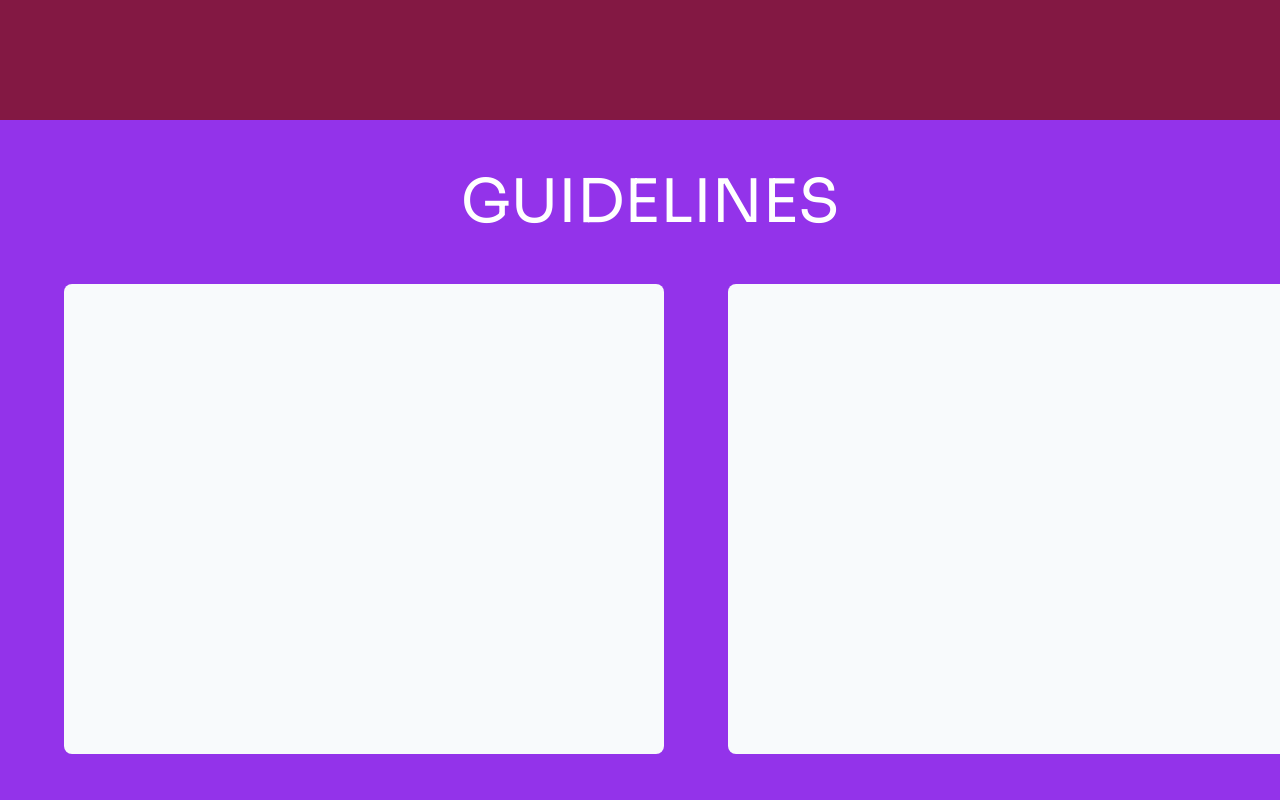
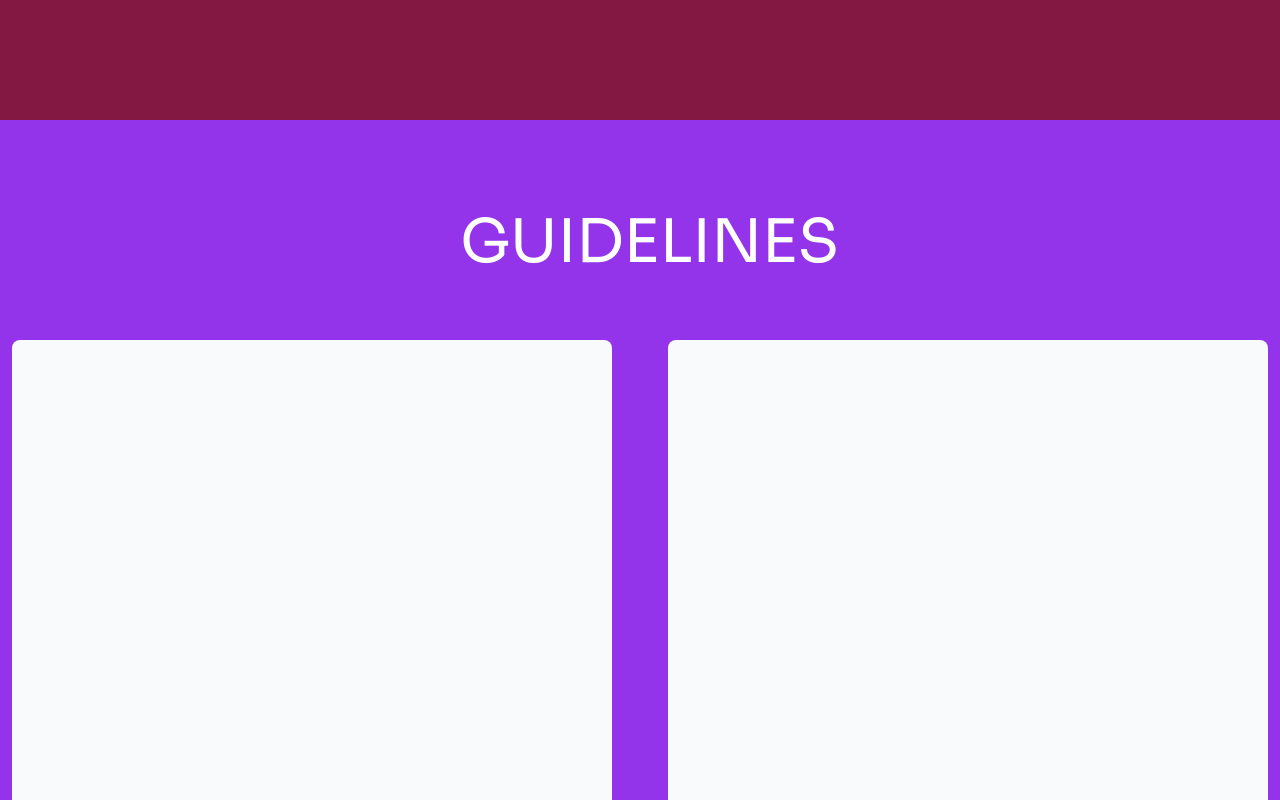
Before and after one commit to Sahan-Daksh/micromaze-web, a React (Vite) app: page / in a window 1280 px wide. Shown: the part 3880-4680 px from the top of the page. Built offline with nearby package versions, Linux system fonts and the light colour scheme.

Commit message:
Added GuidelinesCard

```diff
--- a/src/components/Guidelines.jsx
+++ b/src/components/Guidelines.jsx
@@ -1,23 +1,18 @@
 import React from 'react'
+import GuidelinesCard from './GuidelinesCard';
 
 const Guidelines = () => {
     return (
         <>
-          <div className="bg-purple-600 h-screen w-full">
+          <div className="bg-purple-600 p-10 w-full">
             <div className="pt-3  ml-[18%]">
               <div className="flex flex-col items-center w-[80%] my-10">
                 <p className="text-6xl">GUIDELINES</p>
               </div>
             </div>
-            <div className='flex pt-3'>
-            <div className="flex-auto pl-[5%]">
-                <div className='flex flex-col items-center bg-slate-50 w-[70px] rounded-lg min-h-[470px] min-w-[600px]'>
-                </div>
-            </div>
-            <div className="flex-auto pl-[5%]">
-                <div className='flex flex-col items-center bg-slate-50 w-[70px] rounded-lg min-h-[470px] min-w-[600px]'>
-                </div>
-            </div>
+            <div className="flex flex-col justify-center items-center lg:flex-row ">
+              <GuidelinesCard/>
+              <GuidelinesCard/>
             </div>
           </div>
         </>
--- /dev/null
+++ b/src/components/GuidelinesCard.jsx
@@ -0,0 +1,14 @@
+import React from 'react'
+
+const GuidelinesCard = () => {
+  return (
+    <>
+    <div className="flex-auto p-2 m-5">
+        <div className='flex flex-col items-center bg-slate-50 w-[70px] rounded-lg min-h-[470px] min-w-[600px]'>
+        </div>
+    </div>
+    </>
+  )
+}
+
+export default GuidelinesCard
```
